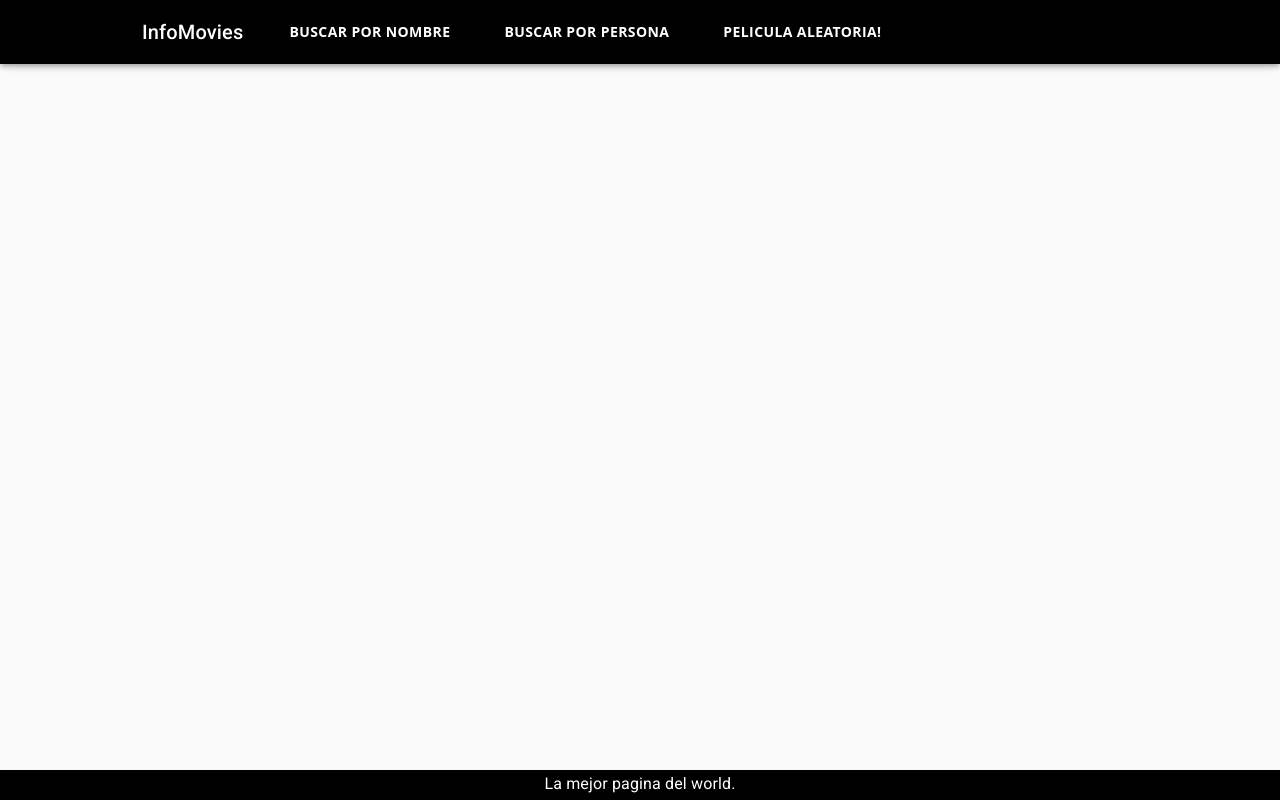
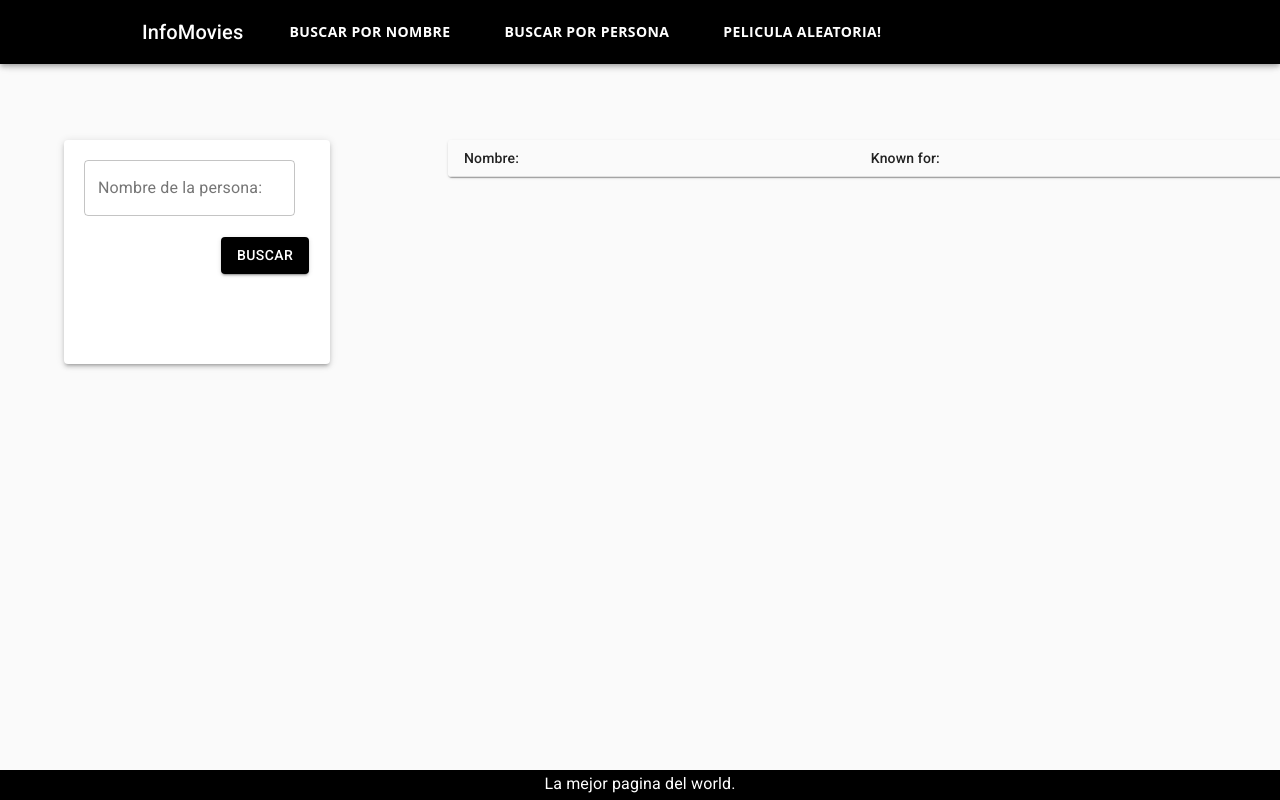
Before and after one commit to leonelmperalta/infoMovies, a React (Create React App) app: page /BusquedaPorPersona in a window 1280 px wide. Built offline with nearby package versions, Linux system fonts and the light colour scheme.

Commit message:
creada busqueda por persona

```diff
--- a/src/components/BusquedaPorPersona.jsx
+++ b/src/components/BusquedaPorPersona.jsx
@@ -1,9 +1,129 @@
-import React from 'react';
+import React, { Fragment, useState } from "react";
+import { withStyles } from "@material-ui/core/styles";
+import { TextField, Paper, Button } from "@material-ui/core";
+import ListaDePersonas from "./ListaDePersonas";
 
-const BusquedaPorPersona = () => {
-    return (
-        <div>BUSQUEDA PorPersona</div>
-     );
-}
+const styles = {
+  paper: {
+    position: "absolute",
+    top: "10em",
+    left: "5vw",
+    width: "19em",
+    height: "16em",
+    padding: "10px",
+    display: "inline-block",
+  },
+  textfield: {
+    margin: "10px",
+  },
+  button: {
+    left: "10.5em",
+    top: ".8em",
+    backgroundColor: "black",
+    "&:hover": {
+      background: "gray",
+    },
+  },
+};
 
-export default BusquedaPorPersona;
+const BusquedaPorPersona = (props) => {
+  const { classes } = props;
+
+  //State para guardar la busqueda actual
+  const [busqueda, setBusqueda] = useState({
+    nombre: "",
+  });
+
+  //State para guardar el resultado de la busqueda
+
+  const [resultadoBusqueda, setResultadoBusqueda] = useState({});
+
+  //extraigo el valor nombre
+
+  const { nombre } = busqueda;
+
+  //funcion para validar en tiempo real los form
+
+  const handleChange = (e) => {
+    setBusqueda({
+      ...busqueda,
+      [e.target.name]: e.target.value,
+    });
+  };
+
+  //Funcion para extraer el valor de la busqueda
+
+  function realizarBusqueda() {
+    //valido los datos
+
+    if (nombre.trim() === null || nombre.trim() === "") {
+      alert("Escribi bien el nombre sorete");
+      return;
+    }
+
+    //llamo a la funcion para buscar el contenido en la api
+    consultarAPI(nombre);
+
+    // reinicio la busqueda
+    setBusqueda({ nombre: "" });
+  }
+
+  //funcion para consultar la persona en la api
+
+  async function consultarAPI(nombre) {
+    let url =
+      "https://api.themoviedb.org/3/search/person?api_key=2bfde98323b35592c98968f6ac494fc7&language=en-US&query=" +
+       nombre  +
+      "&page=1&include_adult=false";
+
+    try {
+      let resultado = {};
+      await fetch(url)
+        .then((response) => response.json())
+        .then((data) => (resultado = data));
+        console.log(resultado);
+      validarRenderPersona(resultado);
+    } catch (error) {
+      console.log(error);
+    }
+  }
+
+  //funcion para el caso en que la busqueda no devuelva ningun resultado.
+
+  function validarRenderPersona(resultado) {
+    if (resultado.total_results === 0) {
+      alert("no encontre nadia");
+    } else {
+      setResultadoBusqueda(resultado);
+    }
+  }
+
+  return (
+    <Fragment>
+      <Paper elevation={3} className={classes.paper}>
+        <form noValidate autoComplete="off">
+          <TextField
+            className={classes.textfield}
+            id="standard-basic"
+            name="nombre"
+            label="Nombre de la persona: "
+            variant="outlined"
+            value={nombre}
+            onChange={handleChange}
+          />
+          <Button
+            variant="contained"
+            color="primary"
+            className={classes.button}
+            onClick={realizarBusqueda}
+          >
+            Buscar
+          </Button>
+        </form>
+      </Paper>
+      <ListaDePersonas resultadoBusqueda={resultadoBusqueda} />
+    </Fragment>
+  );
+};
+
+export default withStyles(styles)(BusquedaPorPersona);
--- /dev/null
+++ b/src/components/ListaDePersonas.jsx
@@ -0,0 +1,58 @@
+import React from "react";
+import { withStyles } from "@material-ui/core/styles";
+import Table from "@material-ui/core/Table";
+import TableBody from "@material-ui/core/TableBody";
+import TableCell from "@material-ui/core/TableCell";
+import TableContainer from "@material-ui/core/TableContainer";
+import TableHead from "@material-ui/core/TableHead";
+import TableRow from "@material-ui/core/TableRow";
+import Paper from "@material-ui/core/Paper";
+import {
+  Link as RouterLink
+} from "react-router-dom";
+
+const styles = {
+  container: {
+    position: "absolute",
+    top: "10em",
+    width: "60em",
+    left: "32em",
+    maxHeight: "30em",
+  },
+  tableCell: {
+    textDecoration: "underline",
+    cursor: "pointer",
+  }
+};
+
+const ListaDePersonas = (props) => {
+  const { classes } = props;
+
+  // extraigo de las props el resultado de la busqueda
+  const {results} = props.resultadoBusqueda;
+
+  return (
+    <TableContainer component={Paper} className={classes.container}>
+      <Table stickyHeader size="small" aria-label="a dense table">
+        <TableHead>
+          <TableRow>
+            <TableCell align="left">Nombre:</TableCell>
+            <TableCell align="left">Known for: </TableCell>
+          </TableRow>
+        </TableHead>
+        <TableBody className= {classes.tableBody}>
+        {results === undefined ? null : results.map((persona) => (
+            <TableRow key={persona.name} >
+              <TableCell className= {classes.tableCell} component="th" scope="row" >
+                { persona.name }
+              </TableCell>
+              <TableCell align="left">{persona.known_for_department}</TableCell>
+            </TableRow>
+          ))}
+        </TableBody>
+      </Table>
+    </TableContainer>
+  );
+};
+
+export default withStyles(styles)(ListaDePersonas);
```
Also changed, not shown: 1 other file (tests, documents, lock files or other folders).
